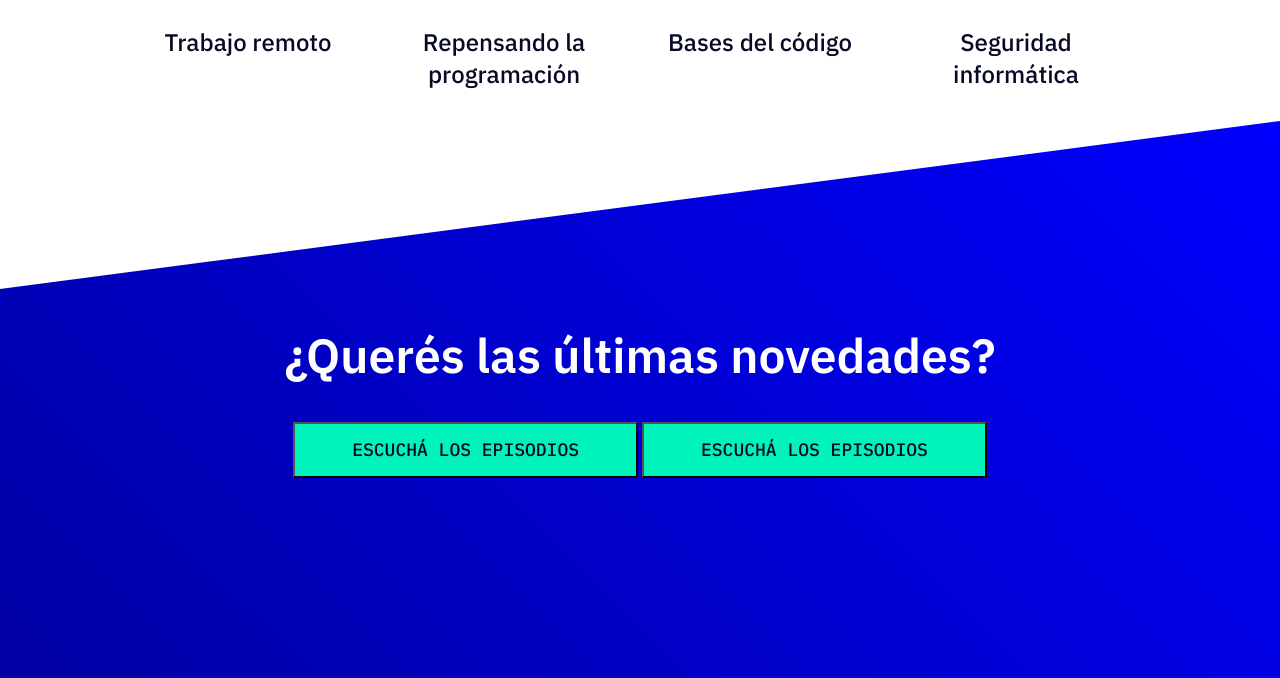
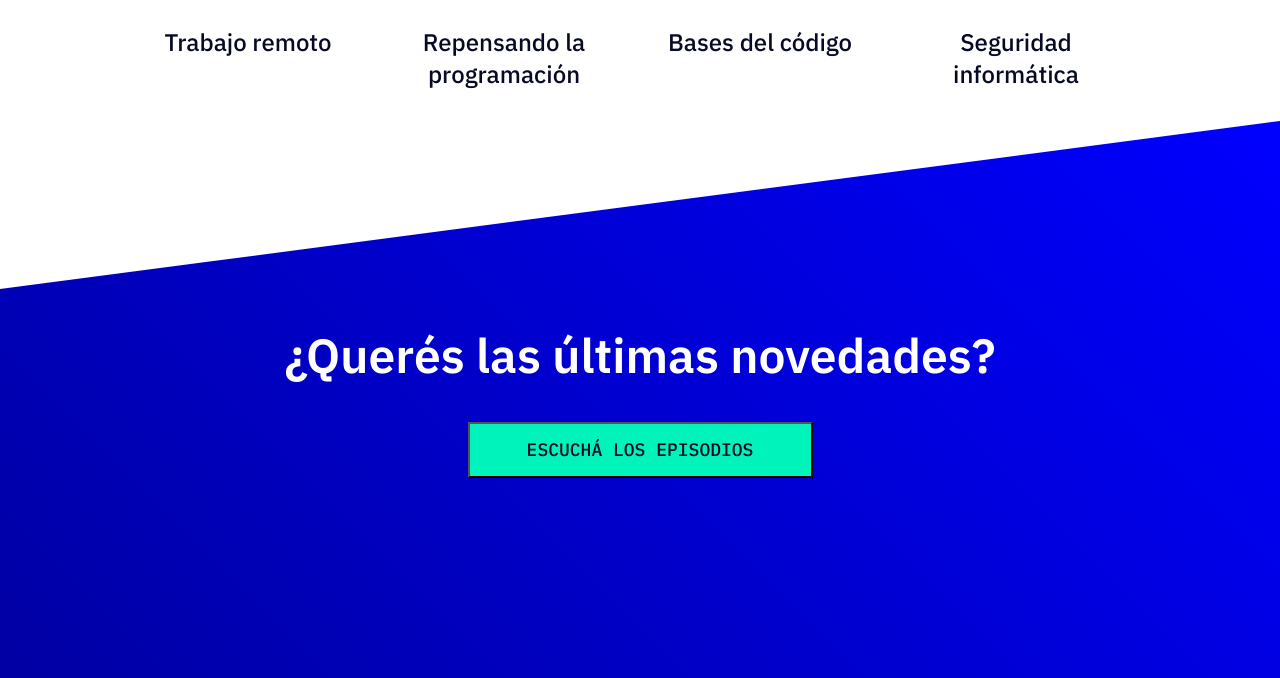
Before and after one commit to AgustinFio/Podcast, a plain HTML site: page index.html in a window 1280 px wide. Shown: the part 3042-3720 px from the top of the page. Drawn offline with Linux system fonts and the light colour scheme.

Commit message:
modificacion

```diff
--- a/index.html
+++ b/index.html
@@ -136,8 +136,7 @@
                 ¿Querés las <br class="las"> últimas <br class="nov"> novedades?
             </h1>
             <div class="bot">
-            <a href="#episodios"><button class="escucha">ESCUCHÁ LOS EPISODIOS</button></a>
-            <button class="escucha"><a href="#episodios">ESCUCHÁ LOS EPISODIOS</a></button>
+            <button class="escucha">ESCUCHÁ LOS EPISODIOS</button>
             </div>
         </div>
         </div>
```
